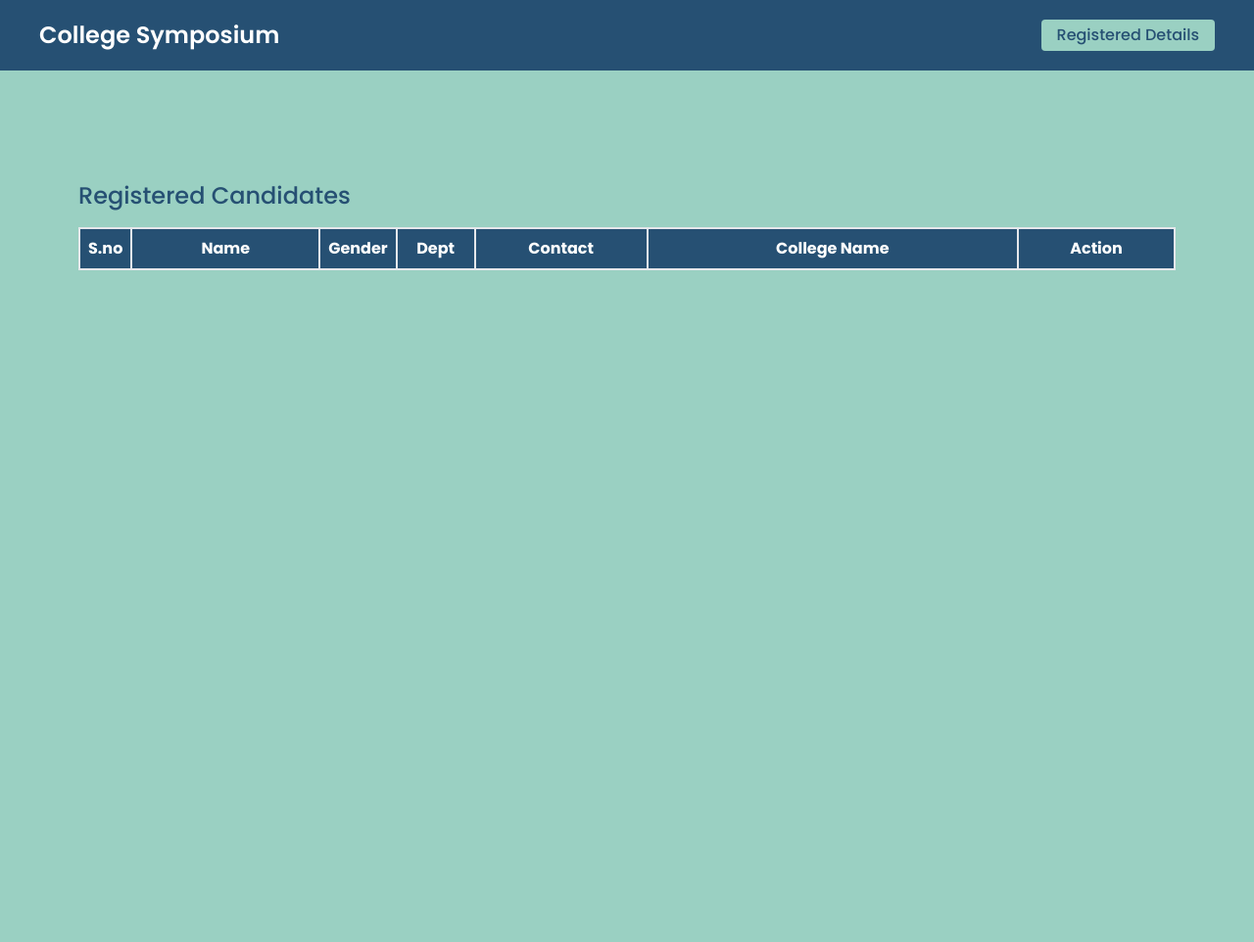
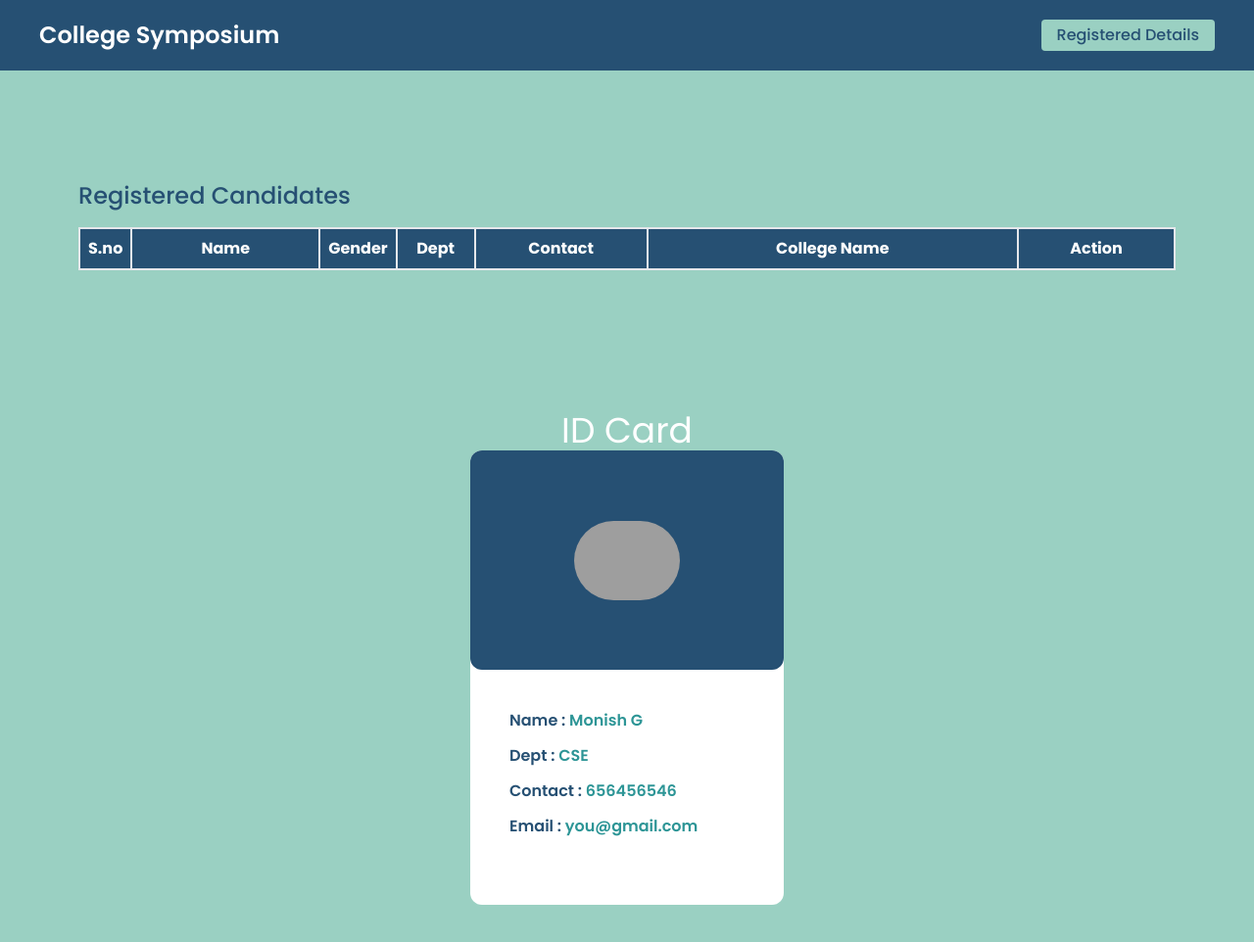
Before and after one commit to san1234100/symposium-registration, a website built with Vite: page registeredDetails.html in a window 1280 px wide. Shown: the whole page at 98% size. Before the commit the page ends 800 px from the top, so only its background shows below. Built offline with nearby package versions, Linux system fonts and the light colour scheme; grey boxes are pictures that could not be loaded.

Commit message:
design: id for candidates

```diff
--- a/registeredDetails.html
+++ b/registeredDetails.html
@@ -48,6 +48,21 @@
                 </table>
             </div>
     </main>
+    <div class="my-36">
+         <h1 class="text-4xl text-white text-center">ID Card</h1>
+      <div class="max-w-xs rounded-xl bg-white mx-auto">
+      <div class="bg-darkBlue rounded-xl h-56 flex items-center justify-center">
+        <img src="https://ui-avatars.com/api/?name=Monish&background=random&color=fff"
+        alt="Vignesh" class="rounded-full w-28 p-0.5">
+      </div>
+      <div class="h-60 flex flex-col p-10 space-y-3">
+        <span class="text-darkBlue font-semibold"> Name : <span class="text-midBlue">Monish G</span></span>
+        <span class="text-darkBlue font-semibold"> Dept : <span class="text-midBlue">CSE</span></span>
+        <span class="text-darkBlue font-semibold"> Contact : <span class="text-midBlue">656456546</span></span>
+        <span class="text-darkBlue font-semibold"> Email : <span class="text-midBlue">you@gmail.com</span></span>
+      </div>
+      </div>
+    </div>
     <script type="module" src="./assets/js/data.js"></script>
   </body>
 </html>
```
